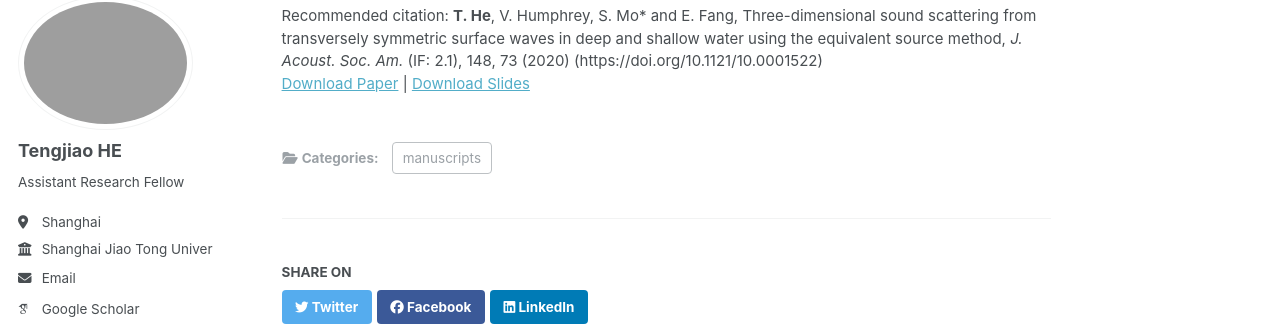
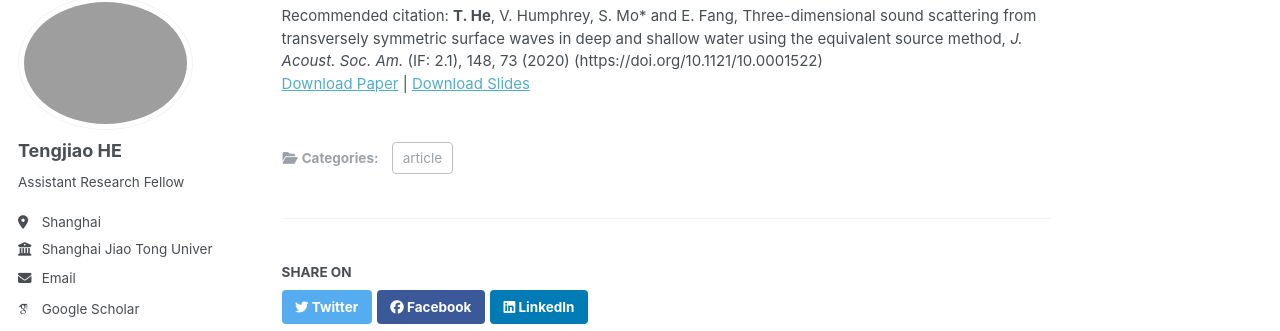
Before and after one commit to TengjiaoHE/OceanSoniX, a Jekyll site: the page built from _publications/2009-10-01-paper-title-number-1.md, in a window 1280 px wide and 900 px high, scrolled down 627 px. Shown: the part 110-441 px from the top of the window. Built offline with Jekyll 4.4.1, drawn with Linux system fonts in a browser that asks for light colours; some web fonts are replaced.

Commit message:
Update 2009-10-01-paper-title-number-1.md

```diff
--- a/_publications/2009-10-01-paper-title-number-1.md
+++ b/_publications/2009-10-01-paper-title-number-1.md
@@ -1,14 +1,13 @@
 ---
 title: "[01]Three-dimensional sound scattering from transversely symmetric surface waves in deep and shallow water using the equivalent source method (Highlight of the computational acoustics section)"
 collection: publications
-category: manuscripts
+category: article
 permalink: /publication/2009-10-01-paper-title-number-1
 excerpt: ''
 date: 2020-07-08
 venue: 'J. Acoust. Soc. Am.'
-slidesurl: 'http://academicpages.github.io/files/slides1.pdf'
+slidesurl: ''
 paperurl: 'http://academicpages.github.io/files/paper1.pdf'
 citation: '<b>T. He</b>, V. Humphrey, S. Mo* and E. Fang, Three-dimensional sound scattering from transversely symmetric surface waves in deep and shallow water using the equivalent source method, <i>J. Acoust. Soc. Am.</i> (IF: 2.1), 148, 73 (2020) (https://doi.org/10.1121/10.0001522)'
 ---
-
 This paper proposes a propagation model to calculate the three-dimensional (3-D) sound scattering from transversely symmetric sea surface waves in both deep and shallow water using the equivalent source method (ESM). The 3-D sound field is calculated by integrating an assembly of two-dimensional (2-D) transformed fields with different out-of-plane wavenumbers through a cosine transform. Each 2-D solution is calculated using the ESM incorporating a complex image method that can efficiently and accurately solve the 2-D water/seabed Green's function. The oscillatory cosine integral is accurately calculated using a segmented integral scheme requiring relatively few 2-D solutions, which can be further improved through the use of parallel computation. The model is validated by comparison with a 3-D Helmholtz-Kirchhoff method for deep water and a finite element method for a shallow water wedge with both a fluid and an elastic seabed. The model is as accurate as the finite element approach but more numerically efficient, which enables Monte Carlo simulations to be performed for random rough surfaces in order to study the scattering effects at a reasonable computational cost. Also, 3-D pulse propagation in the shallow water wedge is demonstrated to understand the out-of-plane scattering effects further.
```
